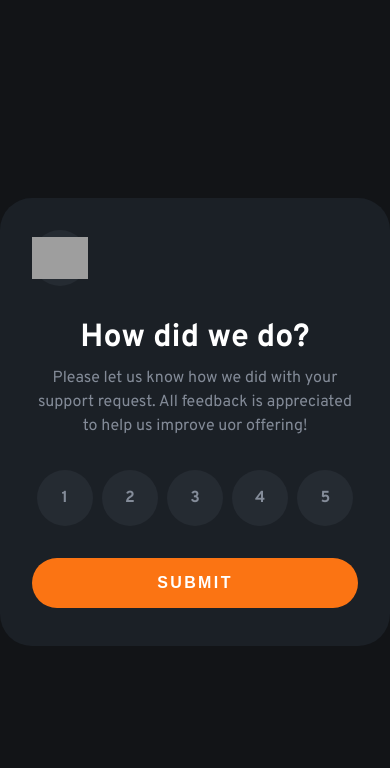
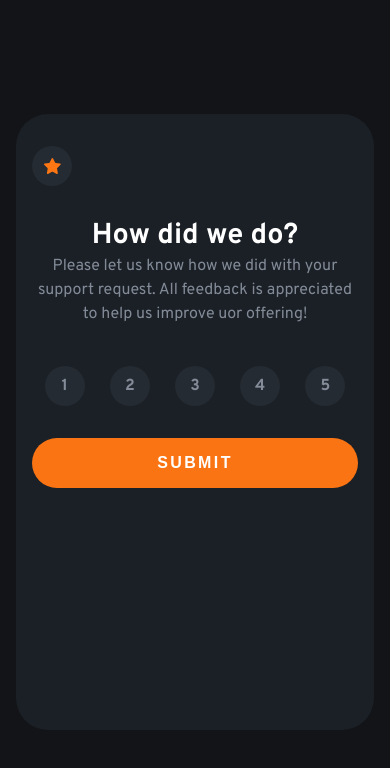
Before and after one commit to jeanwisotscki/interactive-rating-component, a React (Create React App) app: page / in a window 390 px wide. Shown: the top 768 px of the page. Built offline with nearby package versions, Linux system fonts and the light colour scheme; grey boxes are pictures that could not be loaded.

Commit message:
projeto finalizado

```diff
--- a/src/App.css
+++ b/src/App.css
@@ -42,6 +42,7 @@ li{
   text-align: center;
 }
 
+
 .star{
   background-color: var(--medium-grey);
   width: 3.5rem;
@@ -63,6 +64,7 @@ li{
   justify-content: center;
   border-radius: 50%;
   cursor: pointer;
+  transition: .2s;
 }
 
 .circle:hover{
@@ -105,6 +107,7 @@ li{
   border: none;
   border-radius: 2rem;
   cursor: pointer;
+  transition: .3s;
 }
 
 .btn:hover{
@@ -117,6 +120,8 @@ li{
 .imgThanks{
   display: flex;
   justify-content: center;
+  animation: girar .7s forwards;
+  transition: .3s;
 }
 
 .ratingValue{
@@ -128,3 +133,44 @@ li{
   padding: .5rem 1.3rem;
   border-radius: 2rem;
 }
+
+@keyframes girar{
+  from{
+    opacity: 0;
+  }
+  to{
+    opacity: 1;
+    transform: rotate(360deg);
+  }
+}
+
+@media screen and (max-width: 648px){
+  .App{
+    padding: 1rem;
+  }
+
+  .box{
+    min-width: 265px;
+    width: 100%;
+    height: 73vh;
+    padding: 2rem 1rem;
+  }
+
+  .star{
+    width: 2.5rem;
+    height: 2.5rem;
+  }
+
+  .circle{
+    width: 2.5rem;
+    height: 2.5rem;
+  }
+
+  .textWrapper h1{
+    font-size: 1.8rem;
+  }
+  .textWrapper p{
+    margin-top: 0;
+    padding-bottom: .5rem;
+  }
+}
--- a/src/App.js
+++ b/src/App.js
@@ -1,7 +1,7 @@
 import React from "react";
 import "./App.css";
-import imgStar from "./images/icon-star.svg";
-import imgThankYou from "./images/illustration-thank-you.svg";
+import imgStar from "./assets/icon-star.svg";
+import imgThankYou from "./assets/illustration-thank-you.svg";
 
 const App = () => {
   const rating = document.querySelectorAll(".rating li");
```
